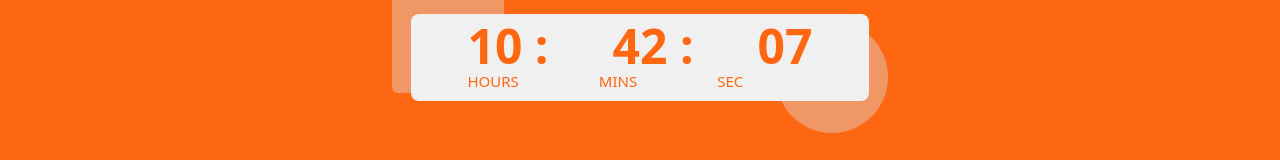
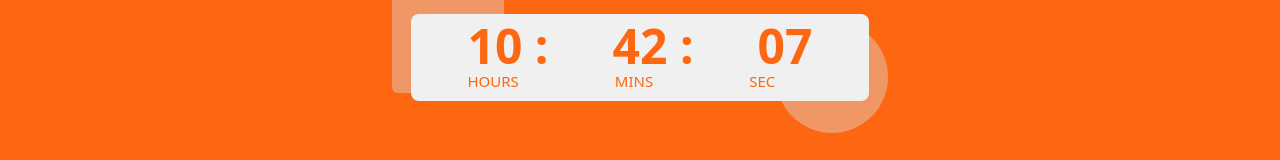
Before and after one commit to yoonis-2/organization, a plain HTML site: page index.html in a window 1280 px wide. Shown: the part 4937-5097 px from the top of the page. Drawn offline with nearby package versions, Linux system fonts and the light colour scheme.

Commit message:
organization

```diff
--- a/index.html
+++ b/index.html
@@ -248,7 +248,7 @@
             <h1 id="minutes">13</h1>
             <h1 id="seconds">51</h1>
          </div>
-         <div class="flex sm:gap-20 gap-20 text-[15px] ">
+         <div class="flex sm:gap-24 gap-20 text-[15px] ">
             <p>HOURS</p>
             <p>MINS</p>
             <p>SEC</p>
```
